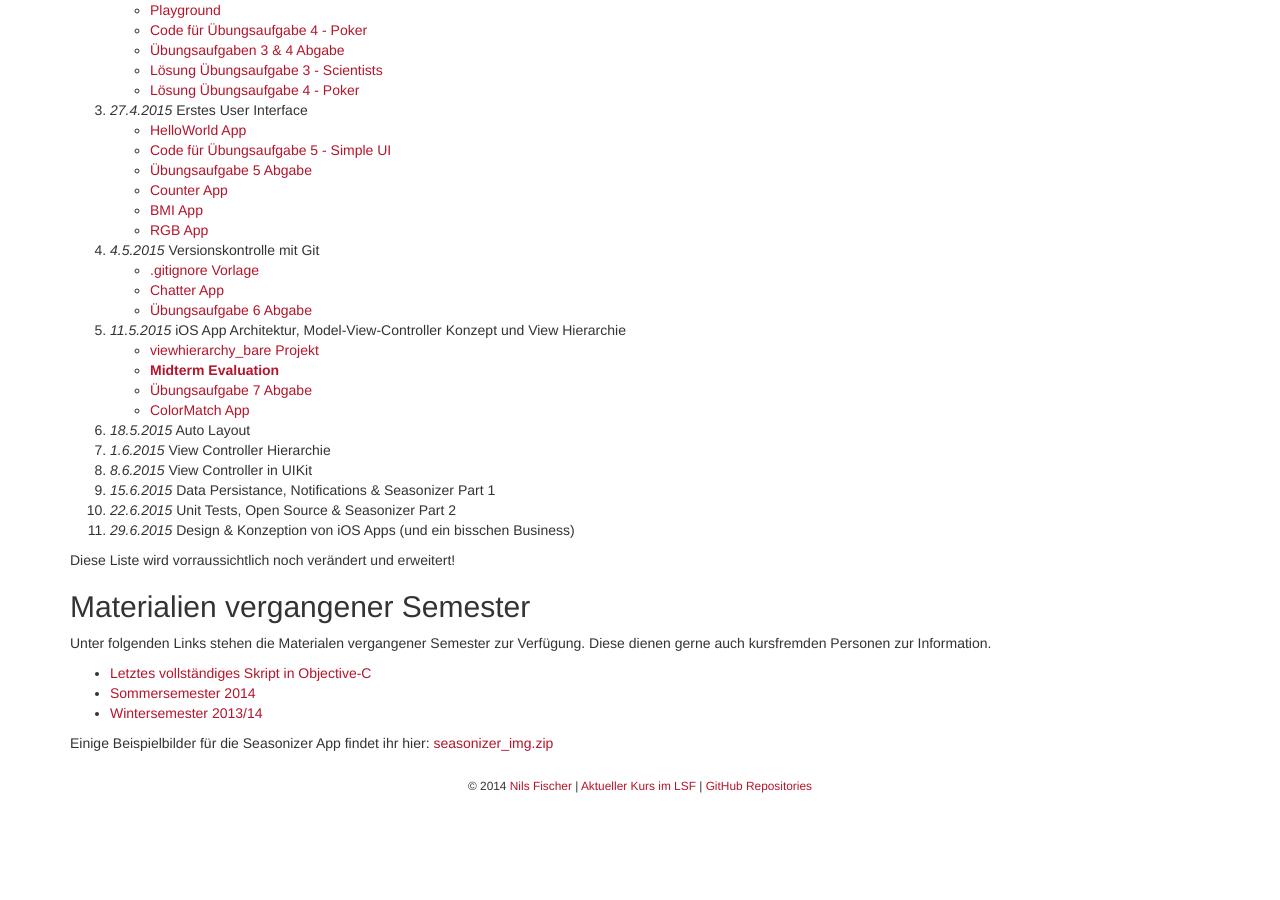
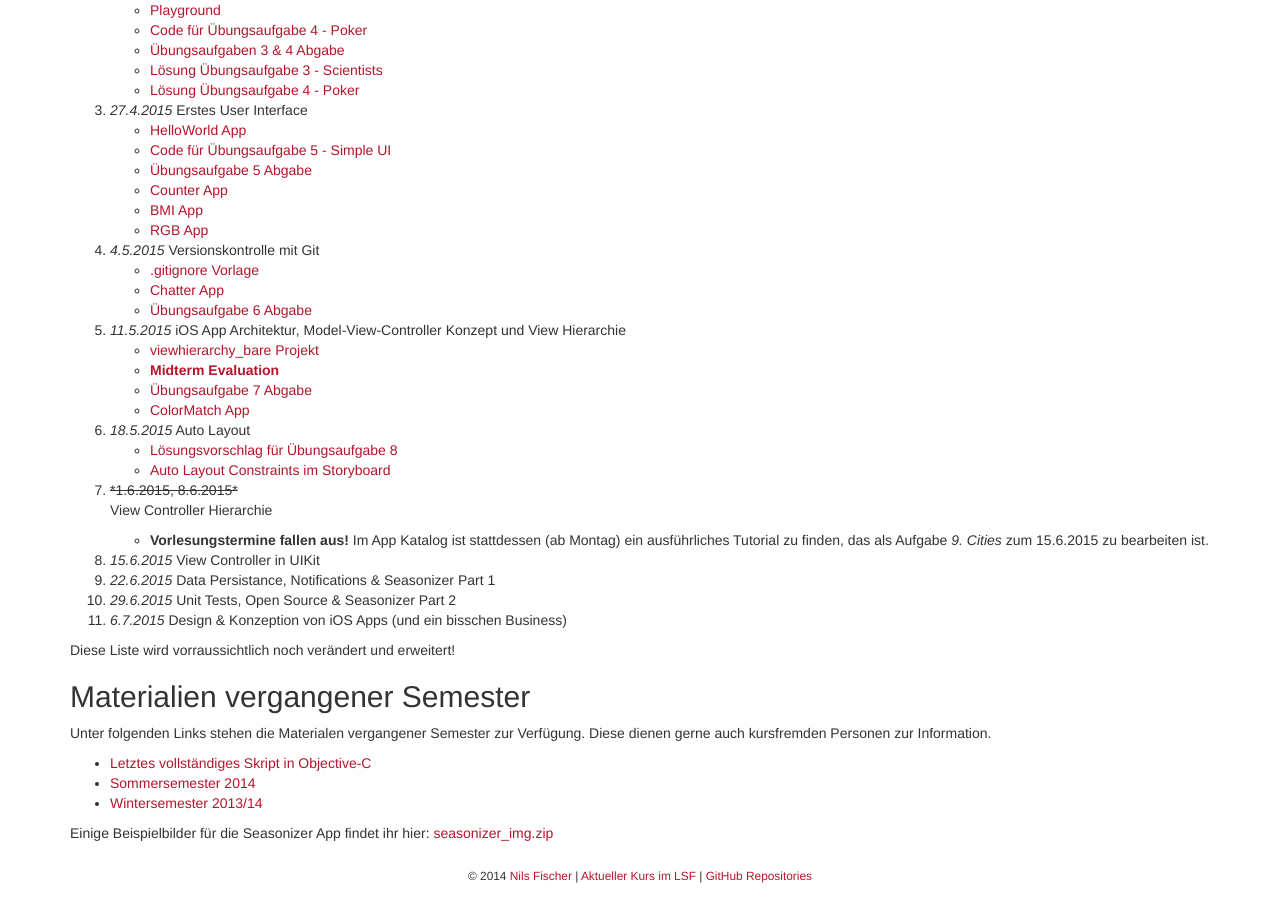
Before and after one commit to iOS-Dev-Kurs/iOS-Dev-Kurs.github.io, a Jekyll site: the page built from material/index.md, in a window 1280 px wide and 900 px high, scrolled down 571 px. Built offline with Jekyll 4.4.1, drawn with Linux system fonts in a browser that asks for light colours; Markdown is read by kramdown in place of the engine named in the settings; before the commit the page ends 1381 px from its top, so only the background shows below that.

Commit message:
updated for lecture 7

```diff
--- a/material/index.md
+++ b/material/index.md
@@ -45,11 +45,14 @@ Das Skript steht außerdem auf GitHub zur Verfügung: [https://github.com/iOS-De
 	- [Übungsaufgabe 7 Abgabe](https://docs.google.com/forms/d/1QtzvESlfRzdjytxsFIsdM-tTIH13XdYyd60u90SFC7g/viewform?usp=send_form)
 	- [ColorMatch App](https://github.com/iOS-Dev-Kurs/color-match)
 6. *18.5.2015* Auto Layout
-7. *1.6.2015* View Controller Hierarchie
-8. *8.6.2015* View Controller in UIKit
-9. *15.6.2015* Data Persistance, Notifications & Seasonizer Part 1
-10. *22.6.2015* Unit Tests, Open Source & Seasonizer Part 2
-11. *29.6.2015* Design & Konzeption von iOS Apps (und ein bisschen Business)
+	- [Lösungsvorschlag für Übungsaufgabe 8](https://gist.github.com/knly/899451dbac24e0f9630e)
+	- [Auto Layout Constraints im Storyboard](https://github.com/iOS-Dev-Kurs/AutoLayout)
+7. <s>*1.6.2015, 8.6.2015*</s> View Controller Hierarchie
+	- **Vorlesungstermine fallen aus!** Im App Katalog ist stattdessen (ab Montag) ein ausführliches Tutorial zu finden, das als Aufgabe *9. Cities* zum 15.6.2015 zu bearbeiten ist.
+8. *15.6.2015* View Controller in UIKit
+9. *22.6.2015* Data Persistance, Notifications & Seasonizer Part 1
+10. *29.6.2015* Unit Tests, Open Source & Seasonizer Part 2
+11. *6.7.2015* Design & Konzeption von iOS Apps (und ein bisschen Business)
 
 Diese Liste wird vorraussichtlich noch verändert und erweitert!
 
```
